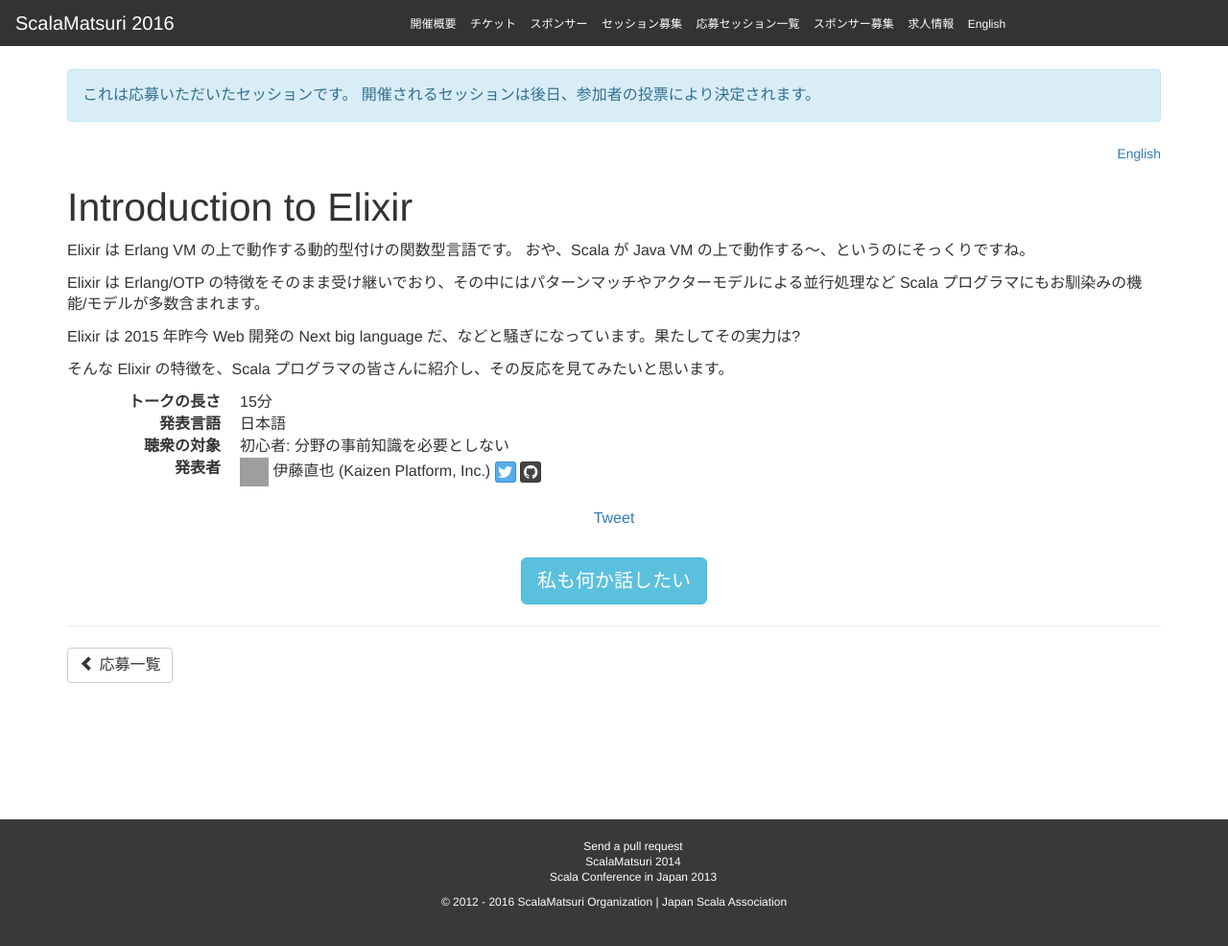
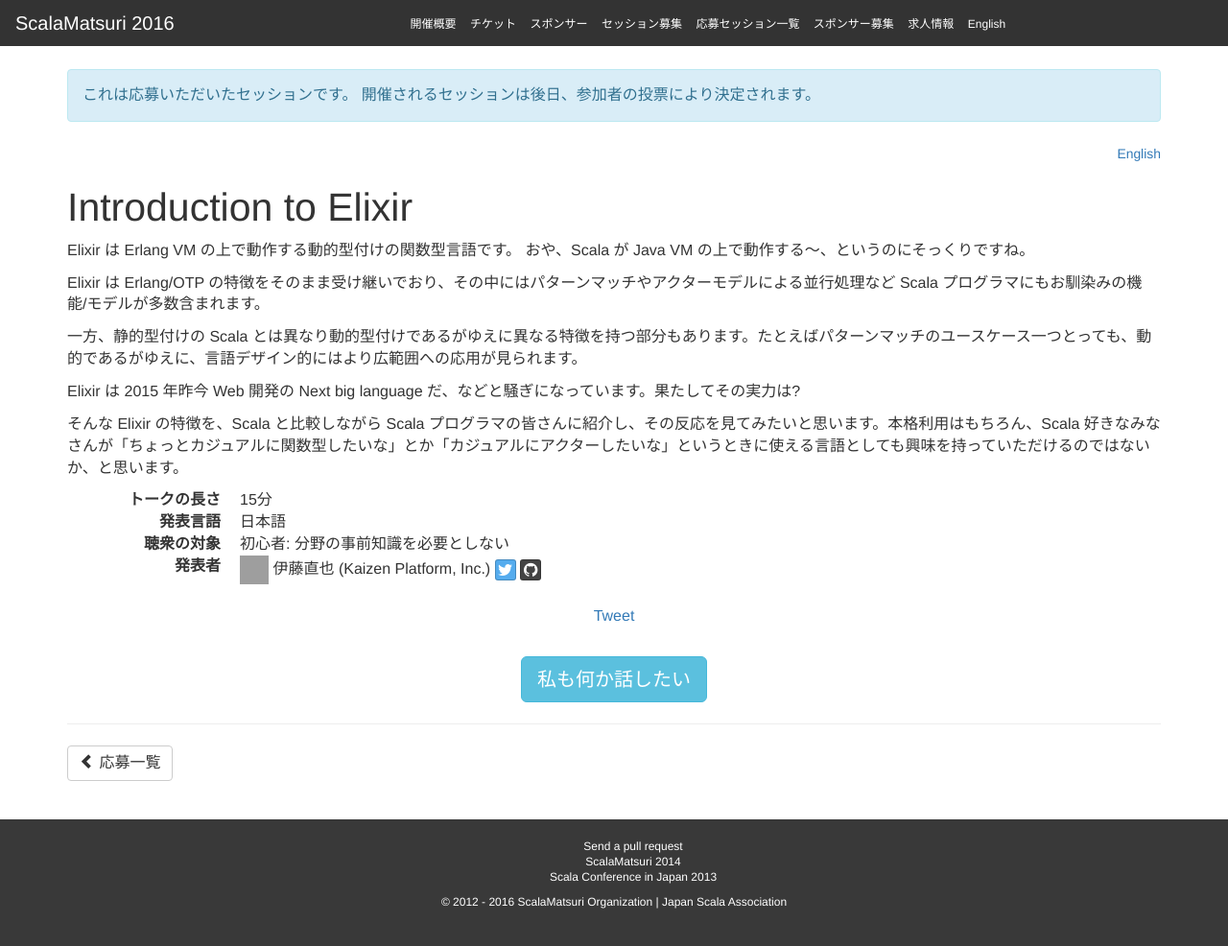
Before and after one commit to scalajp/2016.scalamatsuri.org, a Jekyll site: the page built from _candidates_ja/NaoyaIto_1.html, in a window 1280 px wide and 994 px high. Shown: the top 986 px of the window at 96% size. Built offline with Jekyll 4.4.1, drawn with Linux system fonts in a browser that asks for light colours; nearby versions of some CDN libraries; comment, search, counter and statistics services are not loaded; grey boxes are pictures that could not be loaded.

Commit message:
Modify naoya's CFP

```diff
--- a/_candidates_ja/NaoyaIto_1.html
+++ b/_candidates_ja/NaoyaIto_1.html
@@ -17,8 +17,11 @@ Elixir は Erlang VM の上で動作する動的型付けの関数型言語で
 Elixir は Erlang/OTP の特徴をそのまま受け継いでおり、その中にはパターンマッチやアクターモデルによる並行処理など Scala プログラマにもお馴染みの機能/モデルが多数含まれます。
 </p>
 <p>
+一方、静的型付けの Scala とは異なり動的型付けであるがゆえに異なる特徴を持つ部分もあります。たとえばパターンマッチのユースケース一つとっても、動的であるがゆえに、言語デザイン的にはより広範囲への応用が見られます。
+</p>
+<p>
 Elixir は 2015 年昨今 Web 開発の Next big language だ、などと騒ぎになっています。果たしてその実力は?
 </p>
 <p>
-そんな Elixir の特徴を、Scala プログラマの皆さんに紹介し、その反応を見てみたいと思います。
+そんな Elixir の特徴を、Scala と比較しながら Scala プログラマの皆さんに紹介し、その反応を見てみたいと思います。本格利用はもちろん、Scala 好きなみなさんが「ちょっとカジュアルに関数型したいな」とか「カジュアルにアクターしたいな」というときに使える言語としても興味を持っていただけるのではないか、と思います。
 </p>
```
